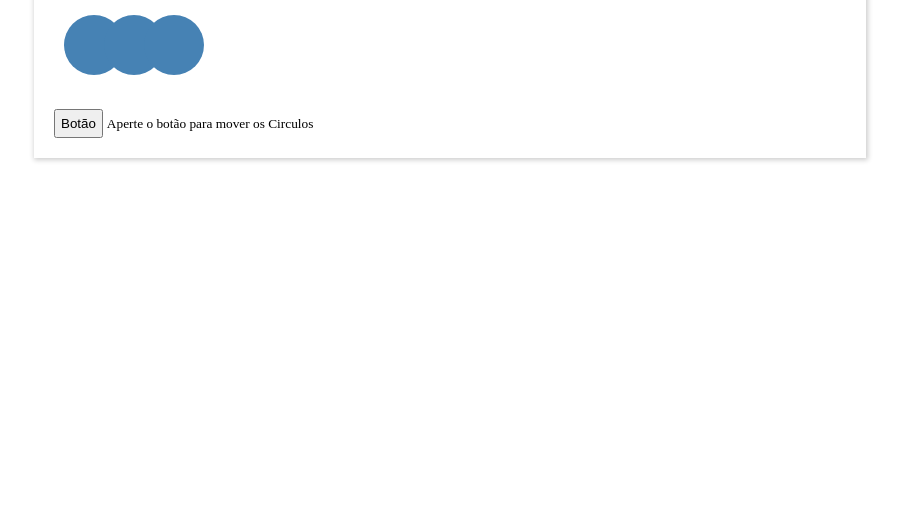
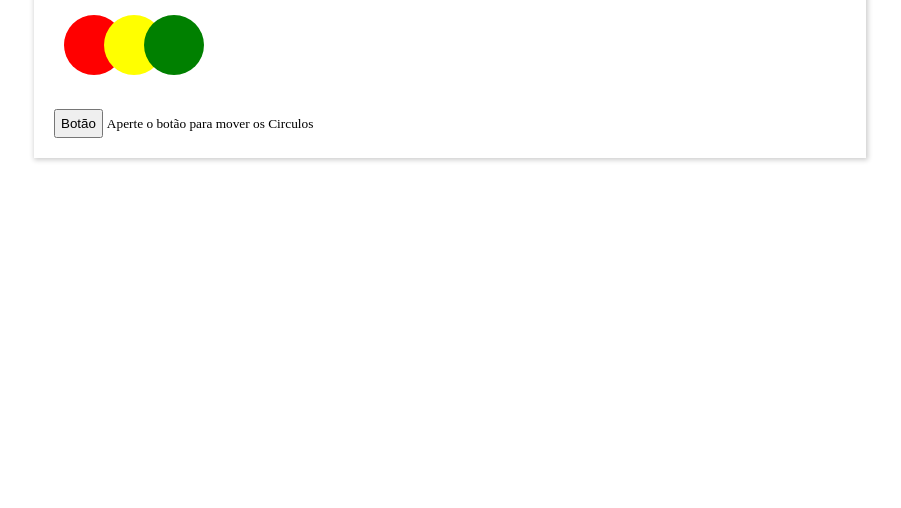
Before and after one commit to lucasj027/animations-d3, a plain HTML site: page index.html in a window 1280 px wide. Shown: the part 292-800 px from the top of the page, without its empty margins (190-1091 px from the left). Drawn offline with nearby package versions, Linux system fonts and the light colour scheme.

Commit message:
Add transition in the circles and change the colors of the circles as well

```diff
--- a/index.html
+++ b/index.html
@@ -37,9 +37,9 @@
 		<div class="card">
 			<h1>Exemplo Attr</h1>
 			<svg width="720" height="120">
-			  <circle cx="40" cy="60" r="30"></circle>
-			  <circle cx="80" cy="60" r="30"></circle>
-			  <circle cx="120" cy="60" r="30"></circle>
+			  <circle cx="40" cy="60" r="30" fill="red"></circle>
+			  <circle cx="80" cy="60" r="30" fill="yellow"></circle>
+			  <circle cx="120" cy="60" r="30" fill="green"></circle>
 			</svg> <br>
 			<button onclick="Mover()">Botão</button>
 			<small>Aperte o botão para mover os Circulos</small>
@@ -51,10 +51,9 @@
 		}
 
 		var circle = d3.selectAll("circle");
-		circle.style("fill", "steelblue");
 
 		function Mover(){
-			circle.attr("cx", function() { return Math.random() * 720; });
+			circle.transition().duration(2000).attr("cx", function() { return Math.random() * 720; });
 		}
 	</script>
 </body>
```
Also changed, not shown: 1 other file.
